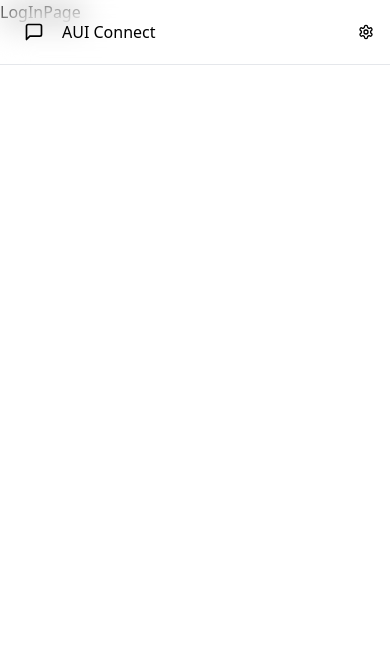
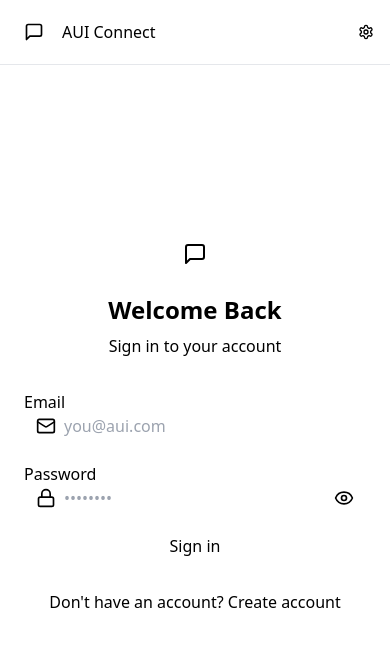
Before and after one commit to IhabProjects/AUI-Chat-App, a React (Vite) app in the folder frontend/: page /login in a window 390 px wide. Shown: the top 646 px of the page. Built offline with nearby package versions, Linux system fonts and the light colour scheme; no server answers.

Commit message:
Add AUI email domain validation, Chanhed icons for signin

```diff
--- a/frontend/src/pages/LogInPage.jsx
+++ b/frontend/src/pages/LogInPage.jsx
@@ -1,9 +1,129 @@
-import React from 'react'
+import { useState } from "react";
+import { useAuthStore } from "../store/useAuthStore";
+import AuthImagePattern from "../components/AuthImagePattern";
+import { Link } from "react-router-dom";
+import { Eye, EyeOff, Loader2, Lock, Mail, MessageSquare } from "lucide-react";
+
 
 const LogInPage = () => {
+  const [showPassword, setShowPassword] = useState(false);
+  const [formData, setFormData] = useState({
+    email: "",
+    password: "",
+  });
+  const { logIn, isLoggingIn } = useAuthStore();
+  const handleSubmit = async (e) => {
+    e.preventDefault();
+    logIn(formData);
+  };
   return (
-    <div>LogInPage</div>
-  )
-}
+    <div className="h-screen grid lg:grid-cols-2">
+      {/* Left Side - Form */}
+      <div className="flex flex-col justify-center items-center p-6 sm:p-12">
+        <div className="w-full max-w-md space-y-8">
+          {/* Logo */}
+          <div className="text-center mb-8">
+            <div className="flex flex-col items-center gap-2 group">
+              <div
+                className="w-12 h-12 rounded-xl bg-primary/10 flex items-center justify-center group-hover:bg-primary/20
+              transition-colors"
+              >
+                <MessageSquare className="w-6 h-6 text-primary" />
+              </div>
+              <h1 className="text-2xl font-bold mt-2">Welcome Back</h1>
+              <p className="text-base-content/60">Sign in to your account</p>
+            </div>
+          </div>
 
-export default LogInPage
+          {/* Form */}
+          <form onSubmit={handleSubmit} className="space-y-6">
+            <div className="form-control">
+              <label className="label">
+                <span className="label-text font-medium">Email</span>
+              </label>
+              <div className="relative">
+                <div className="absolute inset-y-0 left-0 pl-3 flex items-center pointer-events-none">
+                  <Mail className="h-5 w-5 text-base-content/40" />
+                </div>
+                <input
+                  type="email"
+                  className={`input input-bordered w-full pl-10`}
+                  placeholder="you@aui.com"
+                  value={formData.email}
+                  onChange={(e) =>
+                    setFormData({ ...formData, email: e.target.value })
+                  }
+                />
+              </div>
+            </div>
+
+            <div className="form-control">
+              <label className="label">
+                <span className="label-text font-medium">Password</span>
+              </label>
+              <div className="relative">
+                <div className="absolute inset-y-0 left-0 pl-3 flex items-center pointer-events-none">
+                  <Lock className="h-5 w-5 text-base-content/40" />
+                </div>
+                <input
+                  type={showPassword ? "text" : "password"}
+                  className={`input input-bordered w-full pl-10`}
+                  placeholder="••••••••"
+                  value={formData.password}
+                  onChange={(e) =>
+                    setFormData({ ...formData, password: e.target.value })
+                  }
+                />
+                <button
+                  type="button"
+                  className="absolute inset-y-0 right-0 pr-3 flex items-center"
+                  onClick={() => setShowPassword(!showPassword)}
+                >
+                  {showPassword ? (
+                    <EyeOff className="h-5 w-5 text-base-content/40" />
+                  ) : (
+                    <Eye className="h-5 w-5 text-base-content/40" />
+                  )}
+                </button>
+              </div>
+            </div>
+
+            <button
+              type="submit"
+              className="btn btn-primary w-full"
+              disabled={isLoggingIn}
+            >
+              {isLoggingIn ? (
+                <>
+                  <Loader2 className="h-5 w-5 animate-spin" />
+                  Loading...
+                </>
+              ) : (
+                "Sign in"
+              )}
+            </button>
+          </form>
+
+          <div className="text-center">
+            <p className="text-base-content/60">
+              Don&apos;t have an account?{" "}
+              <Link to="/signup" className="link link-primary">
+                Create account
+              </Link>
+            </p>
+          </div>
+        </div>
+      </div>
+
+      {/* Right Side - Image/Pattern */}
+      <AuthImagePattern
+        title={"Welcome back!"}
+        subtitle={
+          "Sign in to continue your conversations and catch up with your messages."
+        }
+      />
+    </div>
+  );
+};
+
+export default LogInPage;
--- a/frontend/src/pages/SignUpPage.jsx
+++ b/frontend/src/pages/SignUpPage.jsx
@@ -1,6 +1,6 @@
 import React from "react";
 import { useAuthStore } from "../store/useAuthStore";
-import { CircleUser, MessageSquare, Mail, Loader2 } from "lucide-react";
+import { CircleUser, MessageSquare, Mail, Loader2, Lock, EyeOff, Eye } from "lucide-react";
 import { useState } from "react";
 import { Link } from "react-router-dom";
 import AuthImagePattern from "../components/AuthImagePattern";
@@ -29,7 +29,7 @@
   // Validate form fields
   const validateForm = (showToast = false) => {
     const errors = [];
-    const isValidEmail = formData.email.includes("@"); //To Change After for AUI Email
+    const isValidEmail = formData.email.includes("@aui.ma");
     const isValidPassword = formData.password.length >= 6;
     const isValidAuiId = /^\d{6}$/.test(formData.auiId);
 
@@ -122,7 +122,7 @@
                   <input
                     type="text"
                     className="input input-bordered w-full pl-10"
-                    placeholder="John Doe"
+                    placeholder="Aziz Albogos"
                     value={formData.fullName}
                     onChange={(e) =>
                       setFormData({ ...formData, fullName: e.target.value })
@@ -236,10 +236,13 @@
                 <span className="label-text font-medium">Password</span>
               </label>
               <div className="relative">
+                <div className="absolute inset-y-0 left-0 pl-3 flex items-center pointer-events-none">
+                  <Lock className="h-5 w-5 text-base-content/40" />
+                </div>
                 <input
                   type={showPassword ? "text" : "password"}
-                  className="input input-bordered w-full pr-10"
-                  placeholder="Enter your password"
+                  className={`input input-bordered w-full pl-10`}
+                  placeholder="••••••••"
                   value={formData.password}
                   onChange={(e) =>
                     setFormData({ ...formData, password: e.target.value })
@@ -251,33 +254,9 @@
                   onClick={() => setShowPassword(!showPassword)}
                 >
                   {showPassword ? (
-                    <svg
-                      xmlns="http://www.w3.org/2000/svg"
-                      className="h-5 w-5 text-gray-400"
-                      viewBox="0 0 20 20"
-                      fill="currentColor"
-                    >
-                      <path d="M10 12a2 2 0 100-4 2 2 0 000 4z" />
-                      <path
-                        fillRule="evenodd"
-                        d="M.458 10C1.732 5.943 5.522 3 10 3s8.268 2.943 9.542 7c-1.274 4.057-5.064 7-9.542 7S1.732 14.057.458 10zM14 10a4 4 0 11-8 0 4 4 0 018 0z"
-                        clipRule="evenodd"
-                      />
-                    </svg>
+                    <EyeOff className="h-5 w-5 text-base-content/40" />
                   ) : (
-                    <svg
-                      xmlns="http://www.w3.org/2000/svg"
-                      className="h-5 w-5 text-gray-400"
-                      viewBox="0 0 20 20"
-                      fill="currentColor"
-                    >
-                      <path
-                        fillRule="evenodd"
-                        d="M3.707 2.293a1 1 0 00-1.414 1.414l14 14a1 1 0 001.414-1.414l-1.473-1.473A10.014 10.014 0 0019.542 10C18.268 5.943 14.478 3 10 3a9.958 9.958 0 00-4.512 1.074l-1.78-1.781zm4.261 4.26l1.514 1.515a2.003 2.003 0 012.45 2.45l1.514 1.514a4 4 0 00-5.478-5.478z"
-                        clipRule="evenodd"
-                      />
-                      <path d="M12.454 16.697L9.75 13.992a4 4 0 01-3.742-3.741L2.335 6.578A9.98 9.98 0 00.458 10c1.274 4.057 5.065 7 9.542 7 .847 0 1.669-.105 2.454-.303z" />
-                    </svg>
+                    <Eye className="h-5 w-5 text-base-content/40" />
                   )}
                 </button>
               </div>
```
